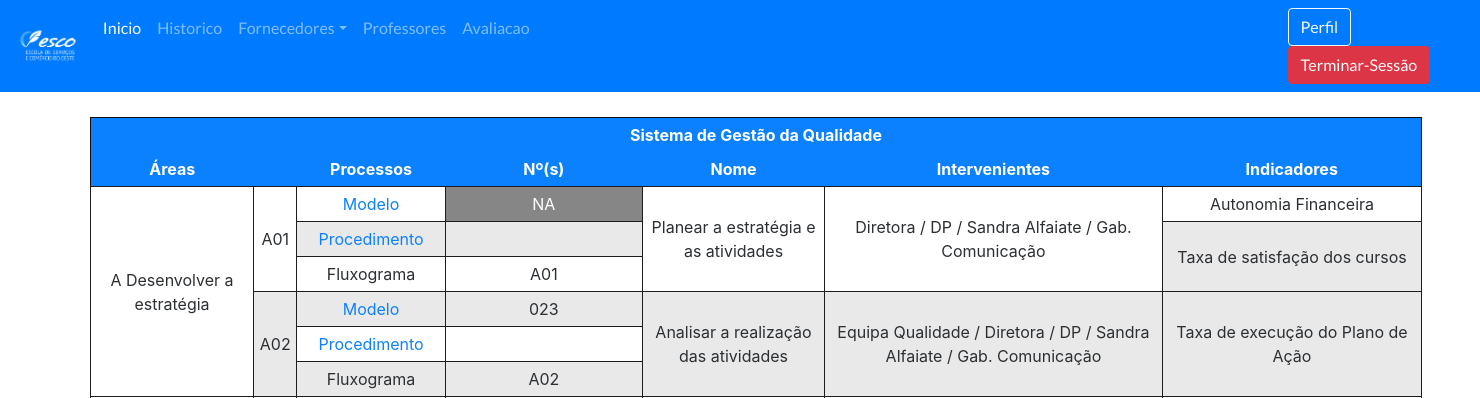
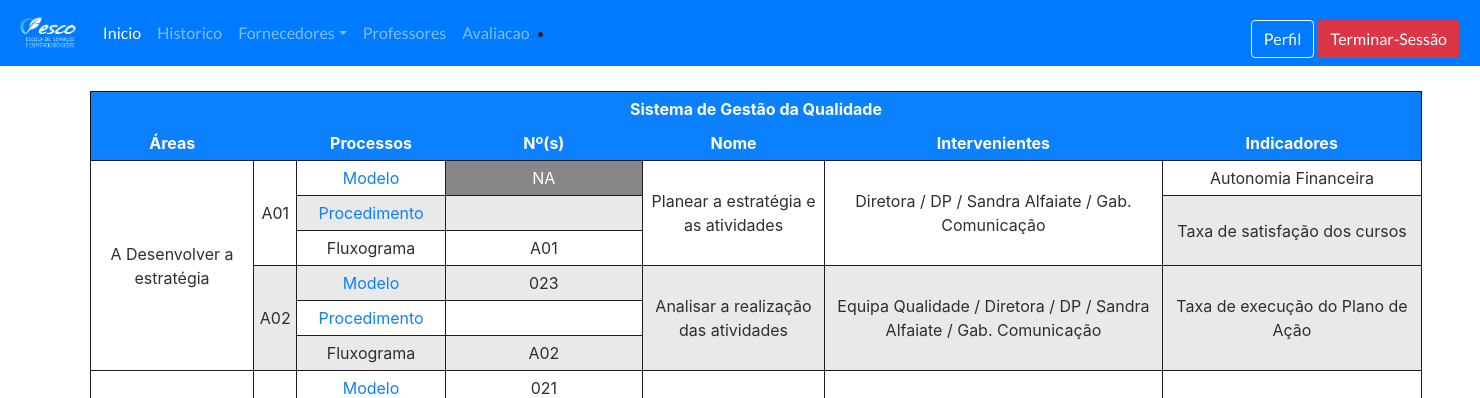
Before and after one commit to andredias28/Site-Esco, a PHP site: page /paginainicialadmin.php in a window 1480 px wide. Shown: the top 398 px of the page. Run offline with PHP 8.4, Linux system fonts and the light colour scheme; a user stored in the database is signed in; some libraries are stand-ins or nearby versions.

```diff
--- a/adicionarCategoria.css
+++ b/adicionarCategoria.css
@@ -1,6 +1,7 @@
 #botao{
-    margin-left: 1000px;
-
+    position: absolute;
+    right: 20px;
+    top: 20px;
 }
 .tabela{
     margin: 10px 0px 10px 0px;
--- a/paginainicialadmin.css
+++ b/paginainicialadmin.css
@@ -52,24 +52,17 @@ nav{
     height: 300px;
 }
 
-.Texto{
-    margin-top: 50px;
-    margin-left: 20px;
-    margin-right: 20px;
-    margin-bottom: 20px;
-    font-size: 16px;
-    font-family: 'Titillium Web', sans-serif;
-}
-
 .barradelogos{
     height: 50px;
     margin-left: 1100px;
     margin-top: 35px;
 }
-#buttons{
-    margin-left: 750px;
+#botao{
+  position: absolute;
+  right: 20px;
+  top: 20px;
+}
 
-}
 
 .burguer{
     width: 25px;
--- a/paginainicialadmin.php
+++ b/paginainicialadmin.php
@@ -47,15 +47,15 @@
                 <a class="nav-link" href="professores.php">Professores</a>
             </li>
             <li class="nav-item">
-                        <a class="nav-link" href="avaliacaoAdmin.php">Avaliacao</a>
+                 <a class="nav-link" href="avaliacaoAdmin.php">Avaliacao</a>
              </li>
+            </ul>
             <li class="nav-item">
-                <div id="buttons">
+                <div id="botao">
                     <a href="perfil.php"><button id="perfil" class="btn btn-outline-light">Perfil</button></a>
-                    <a href="index.html"><button id="botao" class="btn btn-danger">Terminar-Sessão</button></a>
+                    <a href="index.html"><button id="termina" class="btn btn-danger">Terminar-Sessão</button></a>
                 </div>
              </li>
-            </ul>
         </div>
     </nav>
 <!-- Fim da NavBar -->
```
Also changed, not shown: historico.css (+7 -6 lines).
